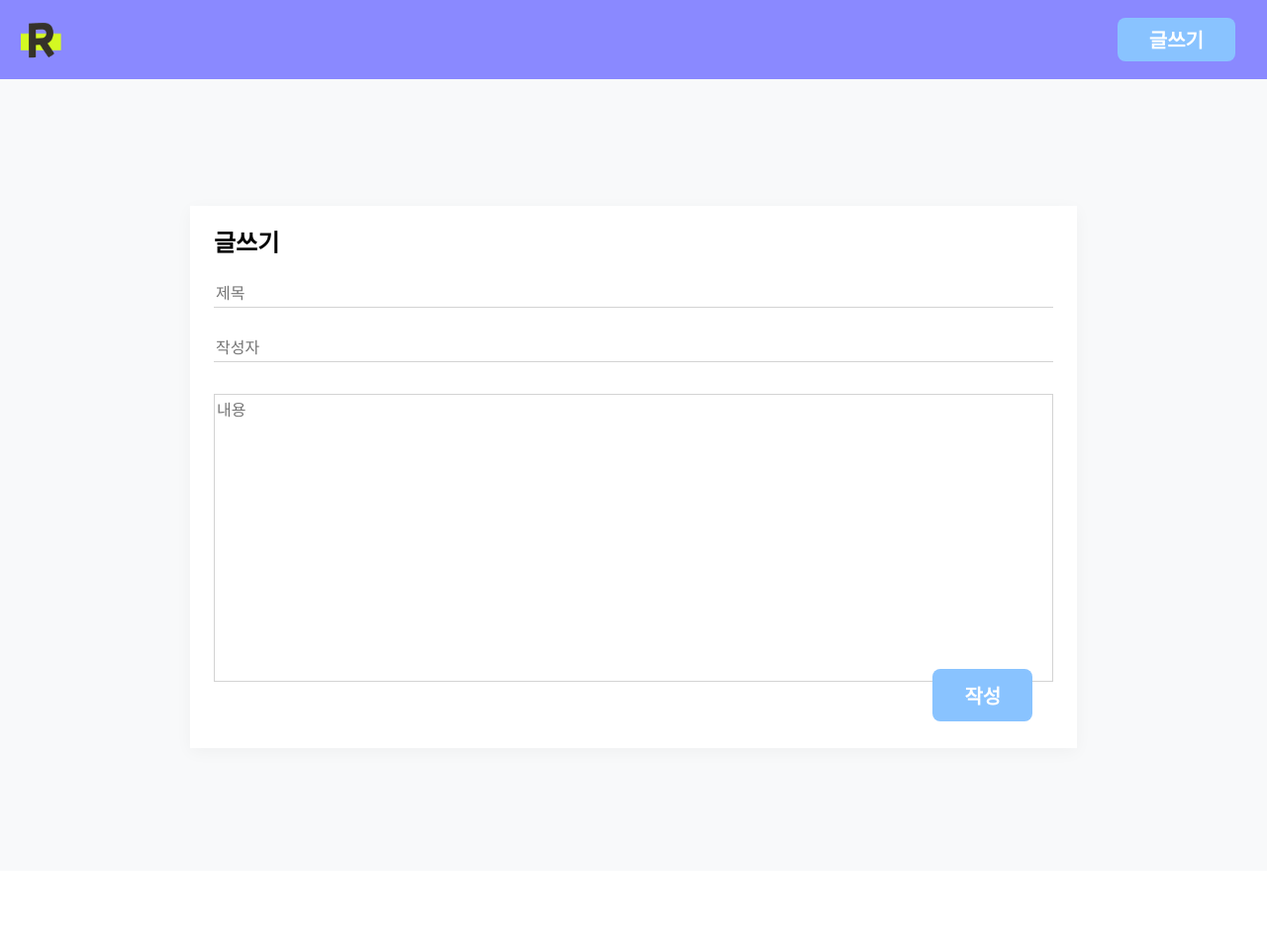
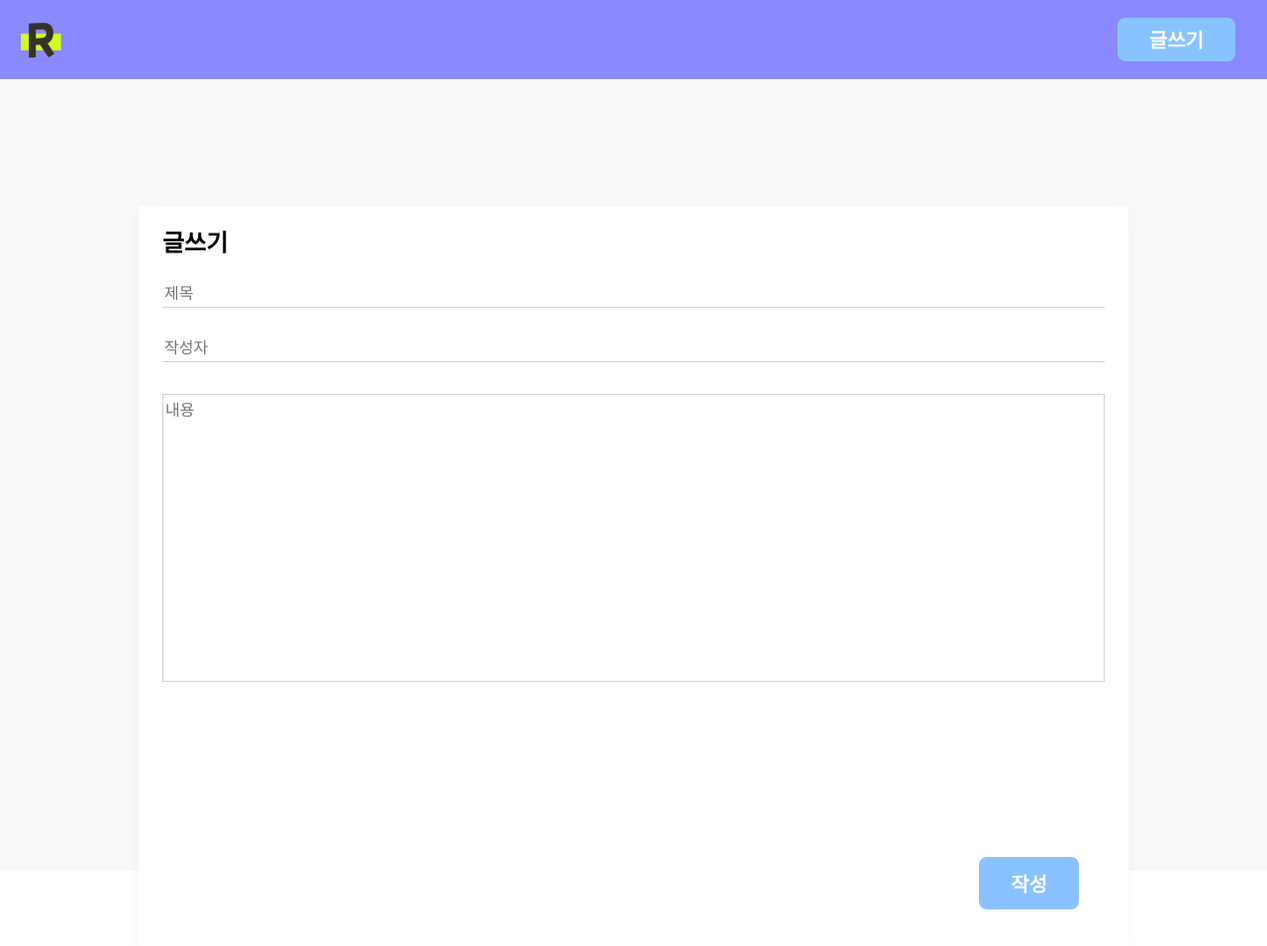
Before and after one commit to TEAM-REMU/Jongwon_CRUD_EX, a Django app: page /write/ in a window 1280 px wide. Shown: the whole page at 99% size. Before the commit the page ends 758 px from the top, so only its background shows below. Run offline with Django 3.2, Linux system fonts and the light colour scheme.

Commit message:
write 화면 width 변경

```diff
--- a/blogProject/static/css/write.css
+++ b/blogProject/static/css/write.css
@@ -1,11 +1,11 @@
 .formContainer {
-    width: 70%;
+  width: 1000px;
   margin: 0 auto;
   padding-top: 10%;
 }
 
 form {
-    min-height: 500px;
+  min-height: 700px;
   background-color: white;
   box-shadow: rgba(0, 0, 0, 0.04) 0px 4px 16px 0px;
   padding: 1.5rem;
@@ -50,7 +50,7 @@ form .submitButton {
   font-weight: bold;
   background-color: #89c3ff;
   padding: 0.75rem 2rem;
-    border-radius: .5rem;
+  border-radius: 0.5rem;
   transition: all 0.15s;
 }
 
```
Lines whose indentation alone changed are shown as unchanged.
